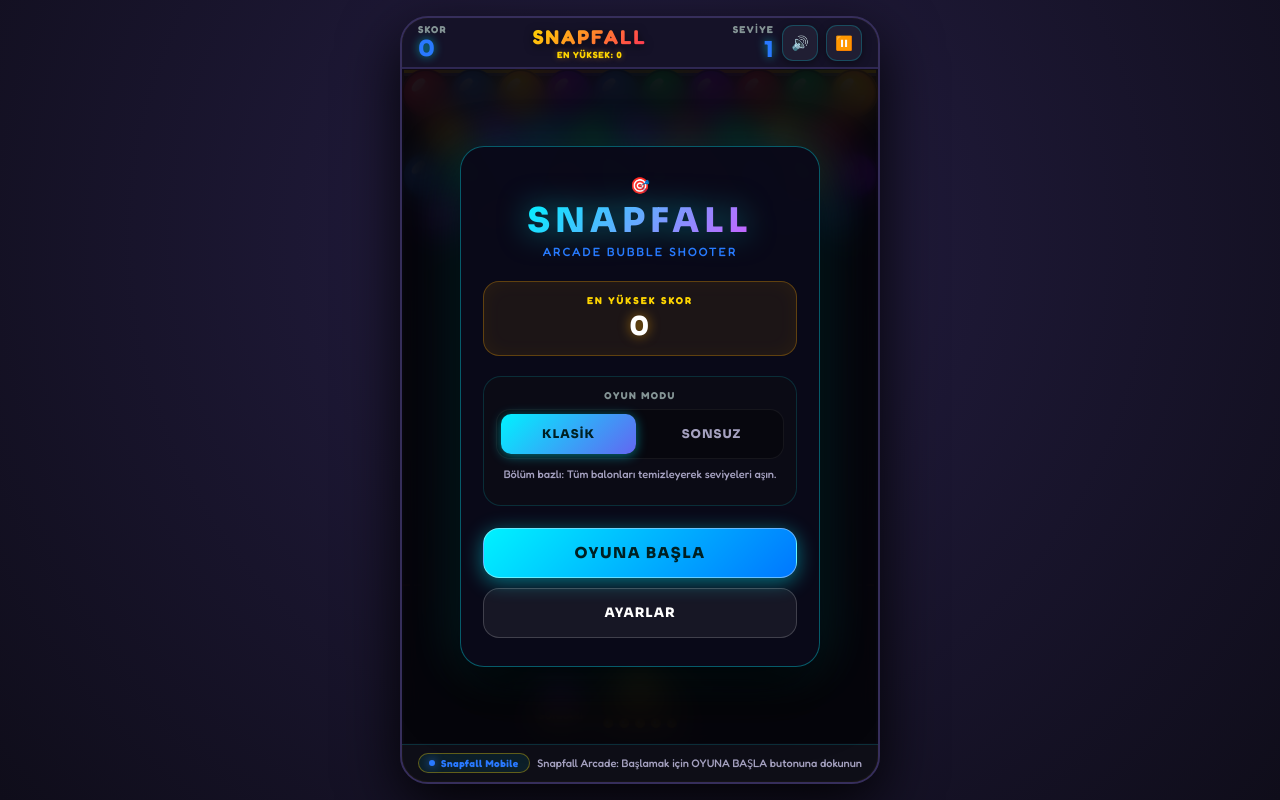
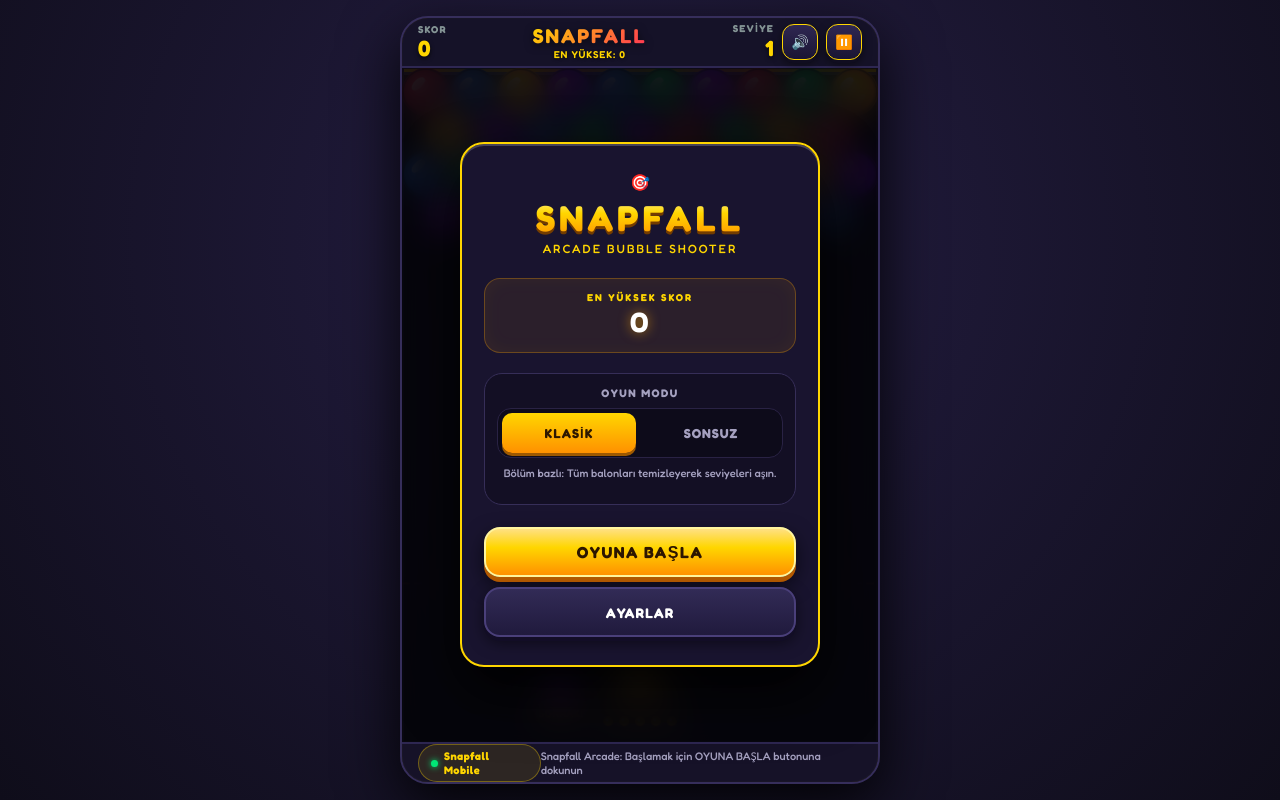
Before and after one commit to gokcank/Snapfall, a website built with Vite: page index.html in a window 1280 px wide. Built offline with nearby package versions, Linux system fonts and the light colour scheme.

Commit message:
feat: retro arcade hud, modals and buttons

```diff
--- a/src/style.css
+++ b/src/style.css
@@ -91,12 +91,12 @@
 }
 
 .hud-value {
-  font-family: 'Sora', sans-serif;
+  font-family: 'Fredoka', 'Outfit', sans-serif;
   font-size: 22px;
-  font-weight: 800;
-  color: var(--neon-cyan);
+  font-weight: 700;
+  color: #ffd600;
   letter-spacing: 0.5px;
-  text-shadow: 0 0 10px rgba(0, 242, 255, 0.6);
+  text-shadow: 0 2px 4px rgba(0, 0, 0, 0.7);
 }
 
 .hud-center {
@@ -119,12 +119,12 @@
 
 .hud-high {
   font-family: 'Fredoka', 'Outfit', sans-serif;
-  font-size: 9px;
-  font-weight: 700;
-  color: var(--neon-gold);
+  font-size: 10px;
+  font-weight: 600;
+  color: #ffd600;
   letter-spacing: 0.8px;
   text-transform: uppercase;
-  text-shadow: 0 0 6px rgba(255, 170, 0, 0.4);
+  text-shadow: 0 1px 3px rgba(0, 0, 0, 0.6);
 }
 
 .hud-right-group {
@@ -136,27 +136,26 @@
 .hud-icon-btn {
   width: 36px;
   height: 36px;
-  border-radius: 11px;
-  background: rgba(255, 255, 255, 0.05);
-  border: 1px solid rgba(0, 242, 255, 0.22);
-  color: var(--text-main);
+  border-radius: 12px;
+  background: linear-gradient(180deg, #2f2752 0%, #1a1533 100%);
+  border: 1.5px solid #ffd600;
+  color: #ffffff;
   display: flex;
   justify-content: center;
   align-items: center;
   font-size: 14px;
   cursor: pointer;
   transition: all 0.15s ease;
-  box-shadow: 0 2px 8px rgba(0, 0, 0, 0.4);
+  box-shadow: 0 3px 0 #100d20, 0 4px 10px rgba(0, 0, 0, 0.5);
 }
 
 .hud-icon-btn:hover {
-  background: rgba(0, 242, 255, 0.12);
-  border-color: var(--neon-cyan);
+  background: linear-gradient(180deg, #3d3368 0%, #251e44 100%);
 }
 
 .hud-icon-btn:active {
-  transform: scale(0.92);
-  background: rgba(0, 242, 255, 0.25);
+  transform: translateY(2px);
+  box-shadow: 0 1px 0 #100d20;
 }
 
 /* Canvas Area */
@@ -184,8 +183,8 @@
   display: flex;
   align-items: center;
   justify-content: space-between;
-  border-top: 1px solid rgba(0, 242, 255, 0.15);
-  background: rgba(14, 14, 20, 0.85);
+  border-top: 2px solid #2e2752;
+  background: rgba(22, 19, 41, 0.92);
   font-family: 'Fredoka', 'Outfit', sans-serif;
   font-size: 11px;
   color: var(--text-dim);
@@ -196,22 +195,22 @@
   display: inline-flex;
   align-items: center;
   gap: 6px;
-  background: rgba(0, 242, 255, 0.08);
-  color: var(--neon-cyan);
-  padding: 3px 10px;
+  background: rgba(255, 214, 0, 0.1);
+  color: #ffd600;
+  padding: 4px 12px;
   border-radius: 9999px;
-  border: 1px solid var(--border-cyan);
+  border: 1.5px solid rgba(255, 214, 0, 0.35);
   font-weight: 700;
-  font-size: 10px;
+  font-size: 11px;
   letter-spacing: 0.5px;
 }
 
 .status-dot {
-  width: 6px;
-  height: 6px;
+  width: 7px;
+  height: 7px;
   border-radius: 50%;
-  background: var(--neon-cyan);
-  box-shadow: 0 0 10px var(--neon-cyan);
+  background: #00e676;
+  box-shadow: 0 0 6px #00e676;
 }
 
 /* Modals & Overlays */
@@ -236,9 +235,9 @@
 .modal-card {
   width: 100%;
   max-width: 360px;
-  background: rgba(10, 10, 26, 0.94);
-  border: 1px solid var(--border-cyan);
-  box-shadow: 0 25px 60px rgba(0, 0, 0, 0.9), 0 0 45px rgba(0, 242, 255, 0.18), inset 0 1px 0 rgba(255, 255, 255, 0.1);
+  background: #19142f;
+  border: 2px solid #ffd600;
+  box-shadow: 0 20px 60px rgba(0, 0, 0, 0.9), inset 0 2px 0 rgba(255, 255, 255, 0.15);
   border-radius: 24px;
   padding: 28px 22px;
   display: flex;
@@ -262,32 +261,32 @@
 }
 
 .modal-title {
-  font-family: 'Sora', sans-serif;
-  font-size: 24px;
-  font-weight: 900;
-  letter-spacing: 2px;
+  font-family: 'Fredoka', sans-serif;
+  font-size: 26px;
+  font-weight: 700;
+  letter-spacing: 1.5px;
   margin-bottom: 4px;
   text-transform: uppercase;
 }
 
 .gameover-card .modal-title {
-  color: var(--neon-magenta);
-  text-shadow: 0 0 15px rgba(255, 0, 229, 0.6);
+  color: #ff3355;
+  text-shadow: 0 2px 4px rgba(0, 0, 0, 0.8);
 }
 
 .victory-card .modal-title {
-  color: var(--neon-gold);
-  text-shadow: 0 0 15px rgba(255, 170, 0, 0.6);
+  color: #ffd600;
+  text-shadow: 0 2px 4px rgba(0, 0, 0, 0.8);
 }
 
 .pause-card .modal-title {
-  color: var(--neon-cyan);
-  text-shadow: 0 0 15px rgba(0, 242, 255, 0.6);
+  color: #2979ff;
+  text-shadow: 0 2px 4px rgba(0, 0, 0, 0.8);
 }
 
 .settings-card .modal-title {
-  color: #ce5dff;
-  text-shadow: 0 0 15px rgba(206, 93, 255, 0.6);
+  color: #ffd600;
+  text-shadow: 0 2px 4px rgba(0, 0, 0, 0.8);
 }
 
 .modal-subtitle {
@@ -305,8 +304,8 @@
 }
 
 .stat-box {
-  background: rgba(255, 255, 255, 0.03);
-  border: 1px solid rgba(0, 242, 255, 0.15);
+  background: #130f24;
+  border: 1px solid #362e58;
   border-radius: 14px;
   padding: 12px 10px;
   display: flex;
@@ -316,7 +315,7 @@
 .stat-box-label {
   font-family: 'Fredoka', 'Outfit', sans-serif;
   font-size: 10px;
-  color: #849495;
+  color: #a5a1c0;
   text-transform: uppercase;
   font-weight: 700;
   letter-spacing: 1px;
@@ -324,59 +323,59 @@
 }
 
 .stat-box-val {
-  font-family: 'Sora', sans-serif;
-  font-size: 20px;
-  font-weight: 800;
-  color: var(--text-main);
+  font-family: 'Fredoka', 'Outfit', sans-serif;
+  font-size: 22px;
+  font-weight: 700;
+  color: #ffd600;
 }
 
 /* Buttons */
 .btn-primary {
   width: 100%;
   height: 50px;
-  background: linear-gradient(135deg, #00f2ff 0%, #0077ff 100%);
-  color: #002022;
-  border: 1px solid rgba(255, 255, 255, 0.4);
+  background: linear-gradient(180deg, #ffe082 0%, #ffd600 40%, #ff9100 100%);
+  color: #2d1600;
+  border: 2px solid #fff59d;
   border-radius: 16px;
-  font-family: 'Sora', sans-serif;
-  font-size: 15px;
-  font-weight: 900;
+  font-family: 'Fredoka', sans-serif;
+  font-size: 16px;
+  font-weight: 700;
   letter-spacing: 1.5px;
   cursor: pointer;
-  box-shadow: 0 4px 20px rgba(0, 242, 255, 0.45);
-  transition: transform 0.15s ease, box-shadow 0.15s ease;
+  box-shadow: 0 5px 0 #b35900, 0 8px 20px rgba(0, 0, 0, 0.6);
+  transition: transform 0.1s ease, box-shadow 0.1s ease;
   display: flex;
   justify-content: center;
   align-items: center;
 }
 
 .btn-primary:active {
-  transform: scale(0.97);
-  box-shadow: 0 2px 10px rgba(0, 242, 255, 0.3);
+  transform: translateY(3px);
+  box-shadow: 0 2px 0 #b35900;
 }
 
 .btn-secondary {
   width: 100%;
   height: 50px;
-  background: rgba(255, 255, 255, 0.06);
-  color: var(--text-main);
-  border: 1px solid rgba(255, 255, 255, 0.18);
+  background: linear-gradient(180deg, #322b56 0%, #201a3d 100%);
+  color: #ffffff;
+  border: 2px solid #4a3f7a;
   border-radius: 16px;
-  font-family: 'Sora', sans-serif;
-  font-size: 13px;
-  font-weight: 800;
+  font-family: 'Fredoka', sans-serif;
+  font-size: 14px;
+  font-weight: 700;
   letter-spacing: 1px;
   cursor: pointer;
-  transition: transform 0.15s ease, background 0.15s ease, border-color 0.15s ease;
+  box-shadow: 0 4px 0 #120d26, 0 6px 15px rgba(0, 0, 0, 0.5);
+  transition: transform 0.1s ease, box-shadow 0.1s ease;
   display: flex;
   justify-content: center;
   align-items: center;
 }
 
 .btn-secondary:active {
-  transform: scale(0.97);
-  background: rgba(0, 242, 255, 0.12);
-  border-color: var(--neon-cyan);
+  transform: translateY(2px);
+  box-shadow: 0 2px 0 #120d26;
 }
 
 .modal-actions-col {
@@ -402,21 +401,21 @@
 
 /* Main Menu Specifics */
 .menu-card {
-  border: 1px solid rgba(0, 242, 255, 0.35);
-  box-shadow: 0 25px 60px rgba(0, 0, 0, 0.9), 0 0 50px rgba(0, 242, 255, 0.2);
+  border: 2px solid #ffd600;
+  box-shadow: 0 25px 60px rgba(0, 0, 0, 0.9), inset 0 2px 0 rgba(255, 255, 255, 0.2);
 }
 
 .menu-title {
-  font-family: 'Sora', sans-serif;
-  font-size: 34px;
-  font-weight: 900;
-  letter-spacing: 5px;
-  background: linear-gradient(135deg, #00f2ff 0%, #ce5dff 100%);
+  font-family: 'Fredoka', sans-serif;
+  font-size: 36px;
+  font-weight: 700;
+  letter-spacing: 4px;
+  background: linear-gradient(180deg, #fff59d 0%, #ffd600 40%, #ff9100 100%);
   -webkit-background-clip: text;
   -webkit-text-fill-color: transparent;
   margin-top: 4px;
   margin-bottom: 2px;
-  filter: drop-shadow(0 0 15px rgba(0, 242, 255, 0.5));
+  filter: drop-shadow(0 3px 0 #733c00);
 }
 
 .menu-subtitle {
@@ -424,7 +423,7 @@
   font-size: 12px;
   letter-spacing: 2px;
   text-transform: uppercase;
-  color: var(--neon-cyan);
+  color: #ffd600;
   margin-bottom: 22px;
 }
 
@@ -463,8 +462,8 @@
 /* Mode Selection UI */
 .mode-selection-box {
   width: 100%;
-  background: rgba(14, 14, 20, 0.6);
-  border: 1px solid rgba(0, 242, 255, 0.15);
+  background: #130f24;
+  border: 1px solid #362e58;
   border-radius: 18px;
   padding: 12px;
   display: flex;
@@ -475,10 +474,10 @@
 
 .mode-selection-label {
   font-family: 'Fredoka', 'Outfit', sans-serif;
-  font-size: 10px;
+  font-size: 11px;
   font-weight: 700;
   letter-spacing: 1.5px;
-  color: #849495;
+  color: #a5a1c0;
   text-transform: uppercase;
   margin-bottom: 8px;
 }
@@ -488,10 +487,10 @@
   display: grid;
   grid-template-columns: 1fr 1fr;
   gap: 8px;
-  background: rgba(5, 5, 10, 0.6);
+  background: #0d0b1a;
   padding: 4px;
   border-radius: 14px;
-  border: 1px solid rgba(255, 255, 255, 0.06);
+  border: 1px solid #292244;
 }
 
 .btn-mode {
@@ -499,9 +498,9 @@
   border: none;
   background: transparent;
   color: var(--text-dim);
-  font-family: 'Sora', sans-serif;
-  font-size: 12px;
-  font-weight: 800;
+  font-family: 'Fredoka', sans-serif;
+  font-size: 13px;
+  font-weight: 700;
   letter-spacing: 1px;
   border-radius: 10px;
   cursor: pointer;
@@ -509,9 +508,9 @@
 }
 
 .btn-mode.active {
-  background: linear-gradient(135deg, #00f2ff 0%, #6366f1 100%);
-  color: #002022;
-  box-shadow: 0 2px 12px rgba(0, 242, 255, 0.45);
+  background: linear-gradient(180deg, #ffd600 0%, #ff9100 100%);
+  color: #2e1800;
+  box-shadow: 0 3px 0 #9e5900;
 }
 
 .mode-desc {
@@ -537,8 +536,8 @@
   display: flex;
   justify-content: space-between;
   align-items: center;
-  background: rgba(255, 255, 255, 0.03);
-  border: 1px solid rgba(0, 242, 255, 0.15);
+  background: #130f24;
+  border: 1px solid #362e58;
   border-radius: 16px;
   padding: 12px 16px;
 }
```
